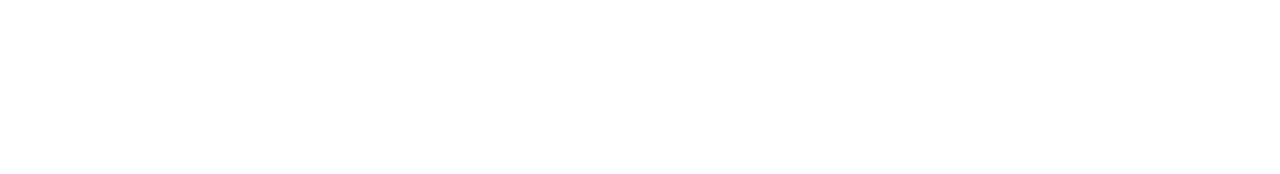
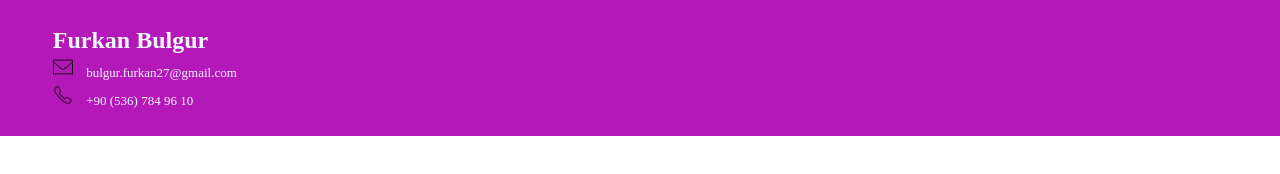
Before and after one commit to furkan-bulgur/Portfolio, a plain HTML site: page index.html in a window 1280 px wide. Drawn offline with Linux system fonts and the light colour scheme.

Commit message:
Add personal info section to header

```diff
--- a/index.html
+++ b/index.html
@@ -4,9 +4,27 @@
     <meta charset="UTF-8">
     <meta http-equiv="X-UA-Compatible" content="IE=edge">
     <meta name="viewport" content="width=device-width, initial-scale=1.0">
+
+    <script src="https://kit.fontawesome.com/08307016db.js" crossorigin="anonymous"></script>
+    <link rel="stylesheet" href="styles.css">
+
     <title>Furkan Bulgur</title>
 </head>
 <body>
-
+    <header>
+        <div id="name">
+            <div>
+                <h2>Furkan Bulgur</h2>
+            </div>
+            <div>
+                <img src="icons/envelope-icon.png" width="20px" height="20px">
+                <span>bulgur.furkan27@gmail.com</span>
+            </div>
+            <div>
+                <img src="icons/phone-icon.png" width="20px" height="20px">
+                <span>+90 (536) 784 96 10</span>
+            </div>
+        </div>
+    </header>
 </body>
 </html>
--- /dev/null
+++ b/styles.css
@@ -0,0 +1,29 @@
+body{
+    margin: 0%;
+}
+
+header{
+    background-color: #b518b8;
+}
+
+#name{
+    padding: 2% 4%;
+    color: aliceblue;
+}
+
+#name h2{
+    margin: 0px;
+}
+
+#name span{
+    font-size: small;
+}
+
+#name div{
+    padding: 0.1rem;
+}
+
+#name img{
+    align-items: center;
+    padding-right: 0.8%;
+}
```
Also changed, not shown: icons/envelope-icon.png (added), icons/phone-icon.png (added).
